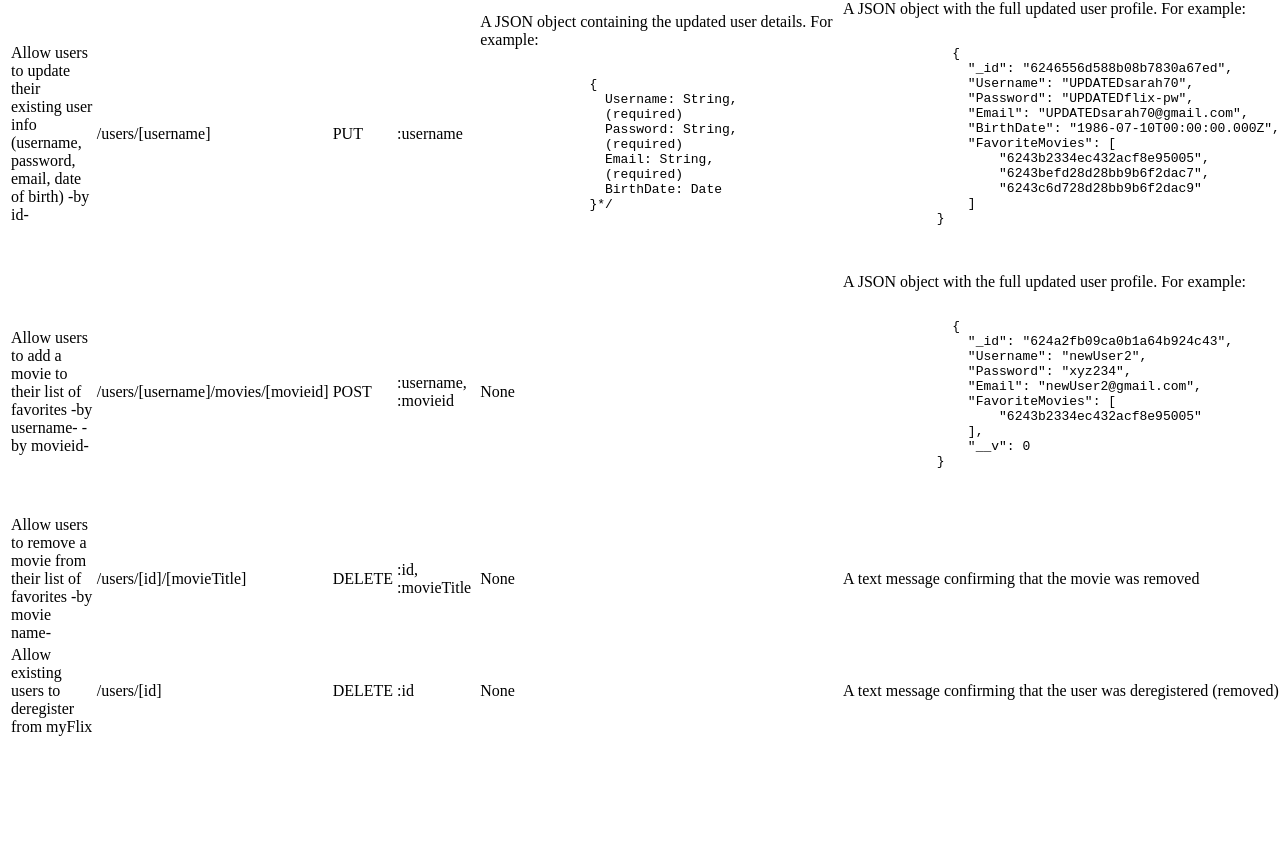
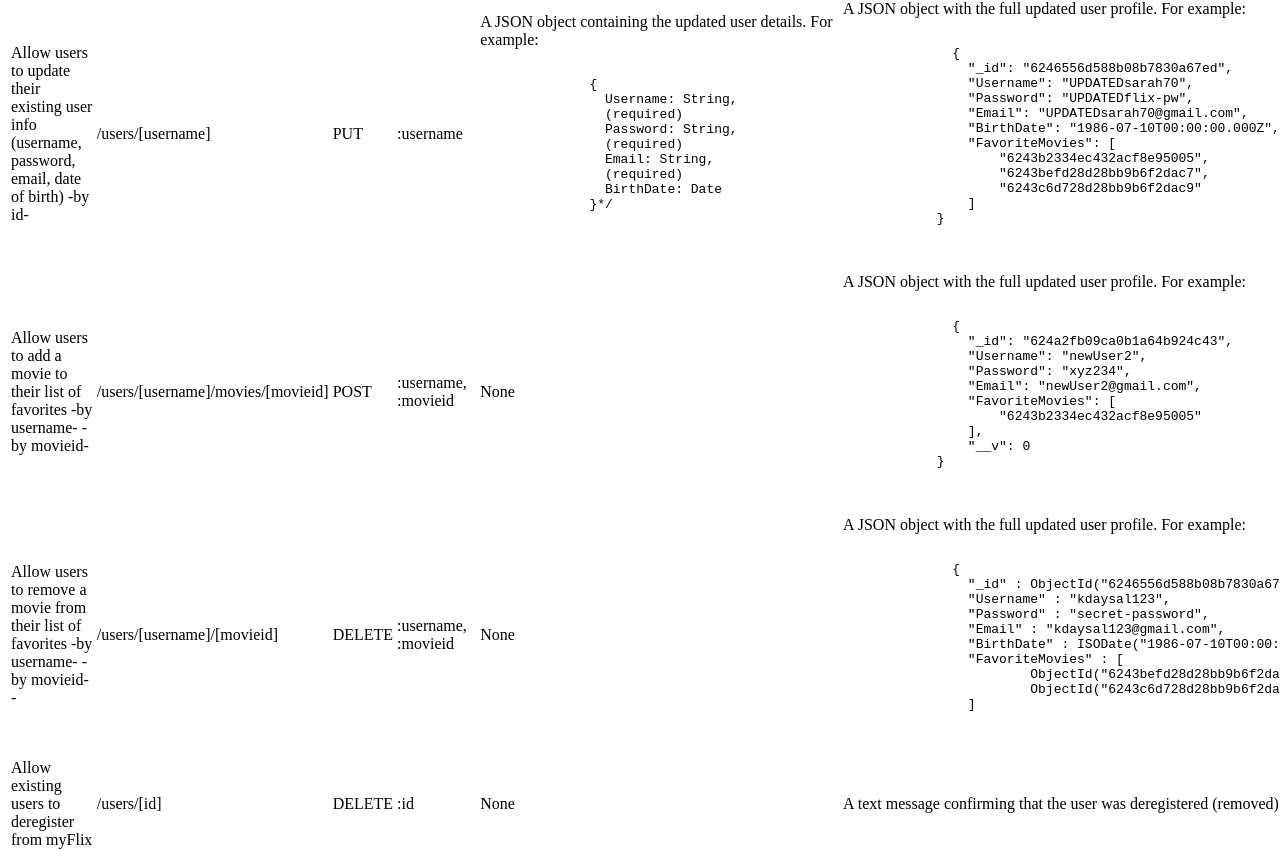
Before and after one commit to kdaysal/movie_api, a website: page public/documentation.html in a window 1280 px wide. Shown: the part 1502-2362 px from the top of the page. Before the commit the page ends 2249 px from the top, so only its background shows below. Drawn offline with Linux system fonts and the light colour scheme.

Commit message:
Implemented (DELETE) request method for removing a movie from the user's favorites list
Also updated documentation.html accordingly

```diff
--- a/public/documentation.html
+++ b/public/documentation.html
@@ -228,12 +228,27 @@
         </td>
       </tr>
       <tr>
-        <td>Allow users to remove a movie from their list of favorites -by movie name-</td>
-        <td>/users/[id]/[movieTitle]</td>
+        <td>Allow users to remove a movie from their list of favorites -by username- -by movieid--</td>
+        <td>/users/[username]/[movieid]</td>
         <td>DELETE</td>
-        <td>:id, :movieTitle</td>
+        <td>:username, :movieid</td>
         <td>None</td>
-        <td>A text message confirming that the movie was removed</td>
+        <td>A JSON object with the full updated user profile. For example:
+          <pre>
+            <code>
+              {
+                "_id" : ObjectId("6246556d588b08b7830a67ed"),
+                "Username" : "kdaysal123",
+                "Password" : "secret-password",
+                "Email" : "kdaysal123@gmail.com",
+                "BirthDate" : ISODate("1986-07-10T00:00:00Z"),
+                "FavoriteMovies" : [
+                        ObjectId("6243befd28d28bb9b6f2dac7"),
+                        ObjectId("6243c6d728d28bb9b6f2dac9"),
+                ]
+            </code>
+          </pre>
+        </td>
       </tr>
       <tr>
         <td>Allow existing users to deregister from myFlix</td>
```
Also changed, not shown: index.js (+13 -26 lines).
